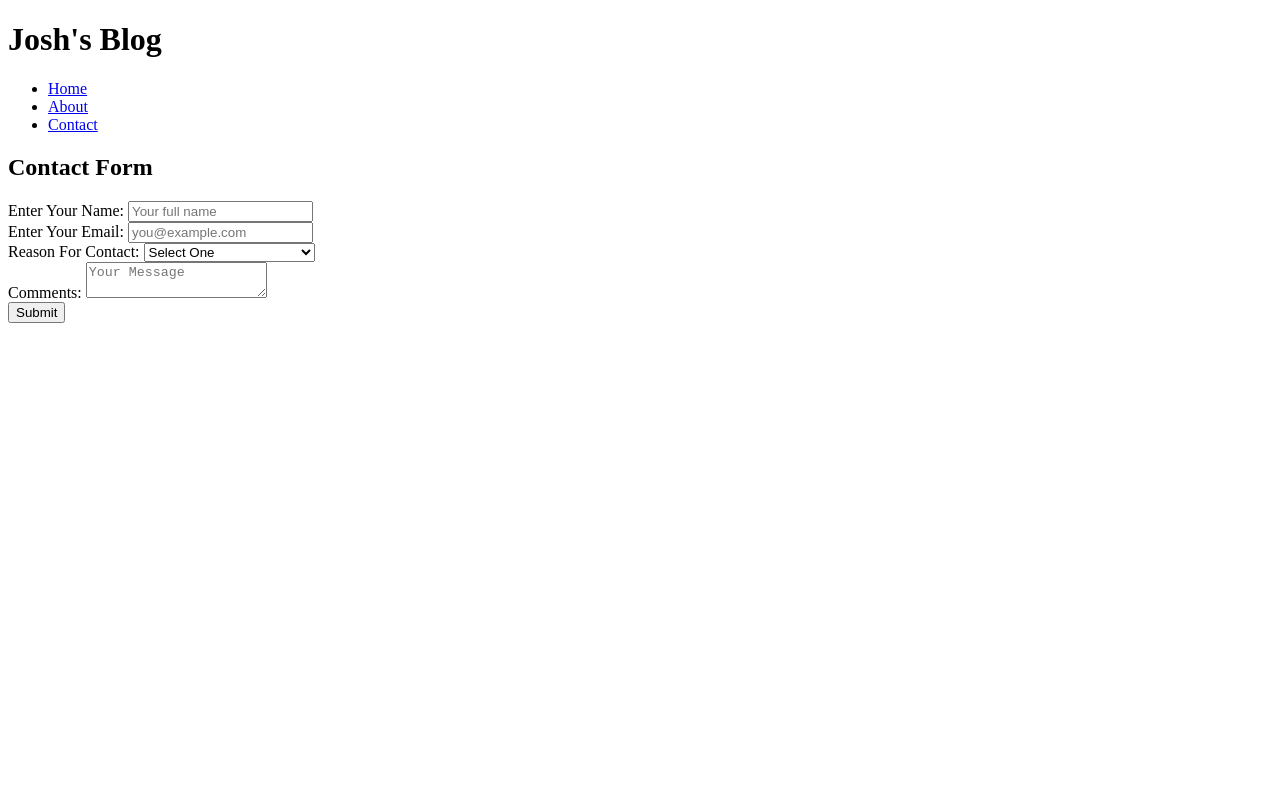
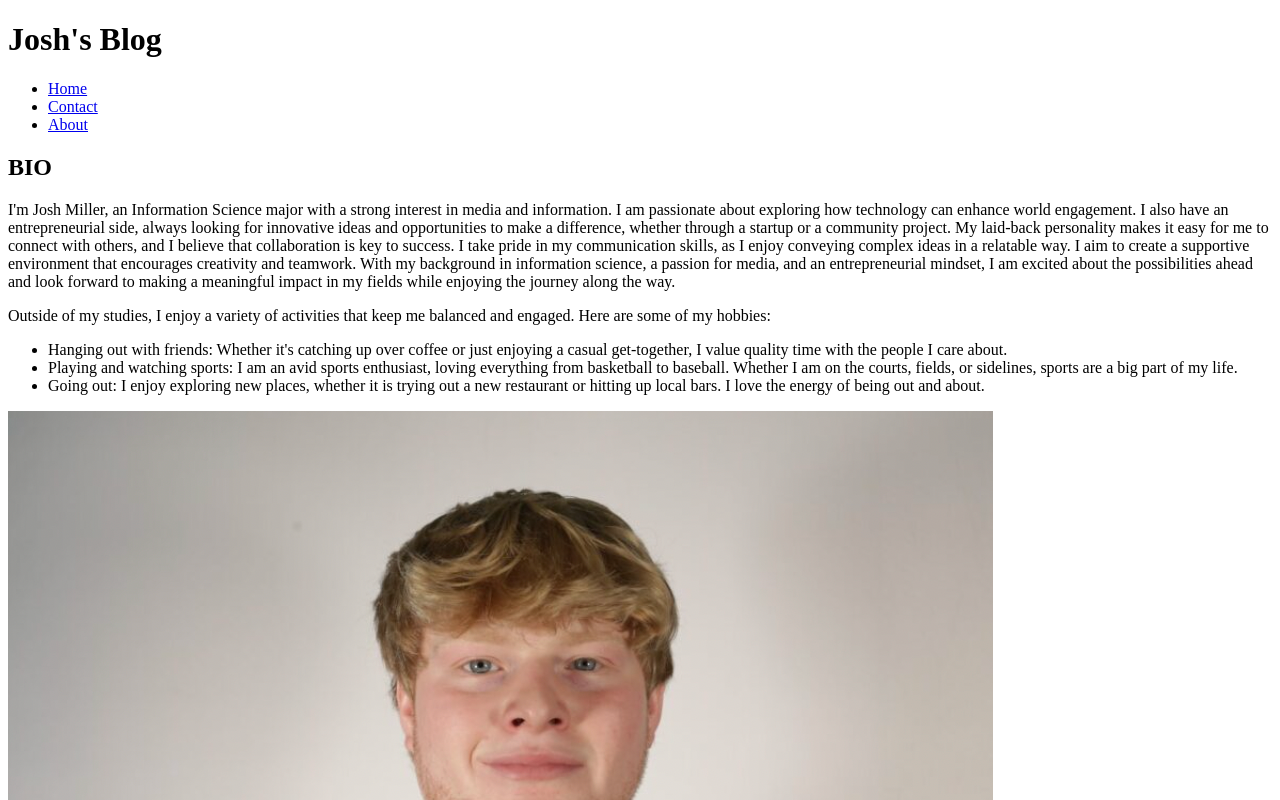
Before and after one commit to joshmiller04/mi349_blog-, a plain HTML site: page about.html in a window 1280 px wide. Shown: the top 800 px of the page. Drawn offline with Linux system fonts and the light colour scheme.

Commit message:
changes about.html

```diff
--- a/about.html
+++ b/about.html
@@ -3,41 +3,31 @@
 <head>
     <meta charset="UTF-8">
     <meta name="viewport" content="width=device-width, initial-scale=1.0">
-    <title>Contact Form</title>
+    <title>Josh's Blog</title> <!-- Added title for SEO and usability -->
 </head>
 <body>
     <h1>Josh's Blog</h1>
     <nav>
         <ul>
             <li><a href="index.html">Home</a></li>
+            <li><a href="contact.html">Contact</a></li> <!-- Capitalized 'Contact' for consistency -->
             <li><a href="about.html">About</a></li>
-            <li><a href="contact.html">Contact</a></li>
         </ul>
     </nav>
-    <h2>Contact Form</h2>
-    <form name="contact-form" netlify>
-        <div class="contact-form">
-            <label for="Name">Enter Your Name:</label>
-            <input type="text" name="Name" id="Name" placeholder="Your full name" required>
-        </div>
-        <div class="contact-form">
-            <label for="Email">Enter Your Email:</label>
-            <input type="email" name="Email" id="Email" placeholder="you@example.com" required>
-        </div>
-        <div class="contact-form">
-            <label for="Reason">Reason For Contact:</label>
-            <select name="Reason" id="Reason" required>
-                <option value="" disabled selected>Select One</option>
-                <option value="Hi">Saying Hi</option>
-                <option value="Contractor">Looking for a contractor</option>
-                <option value="Interview">Interested in an interview</option>
-            </select>
-        </div>
-        <div class="contact-form">
-            <label for="comments">Comments:</label>
-            <textarea name="Comments" id="comments" placeholder="Your Message" required></textarea>
-        </div>
-        <button type="submit">Submit</button>
-    </form>
+
+    <h2>BIO</h2>
+    <section>
+        <p>I'm Josh Miller, an Information Science major with a strong interest in media and information. I am passionate about exploring how technology can enhance world engagement. I also have an entrepreneurial side, always looking for innovative ideas and opportunities to make a difference, whether through a startup or a community project. My laid-back personality makes it easy for me to connect with others, and I believe that collaboration is key to success. I take pride in my communication skills, as I enjoy conveying complex ideas in a relatable way. I aim to create a supportive environment that encourages creativity and teamwork. With my background in information science, a passion for media, and an entrepreneurial mindset, I am excited about the possibilities ahead and look forward to making a meaningful impact in my fields while enjoying the journey along the way.</p>
+        <p>Outside of my studies, I enjoy a variety of activities that keep me balanced and engaged. Here are some of my hobbies:</p>
+        <ul>
+            <li>Hanging out with friends: Whether it's catching up over coffee or just enjoying a casual get-together, I value quality time with the people I care about.</li>
+            <li>Playing and watching sports: I am an avid sports enthusiast, loving everything from basketball to baseball. Whether I am on the courts, fields, or sidelines, sports are a big part of my life.</li>
+            <li>Going out: I enjoy exploring new places, whether it is trying out a new restaurant or hitting up local bars. I love the energy of being out and about.</li>
+        </ul>
+    </section>
+
+    <section>
+        <img src="imgs/Screen Shot 2024-10-08 at 5.23.57 PM.png" alt="Josh's Blog screenshot">
+    </section>
 </body>
 </html>
```
